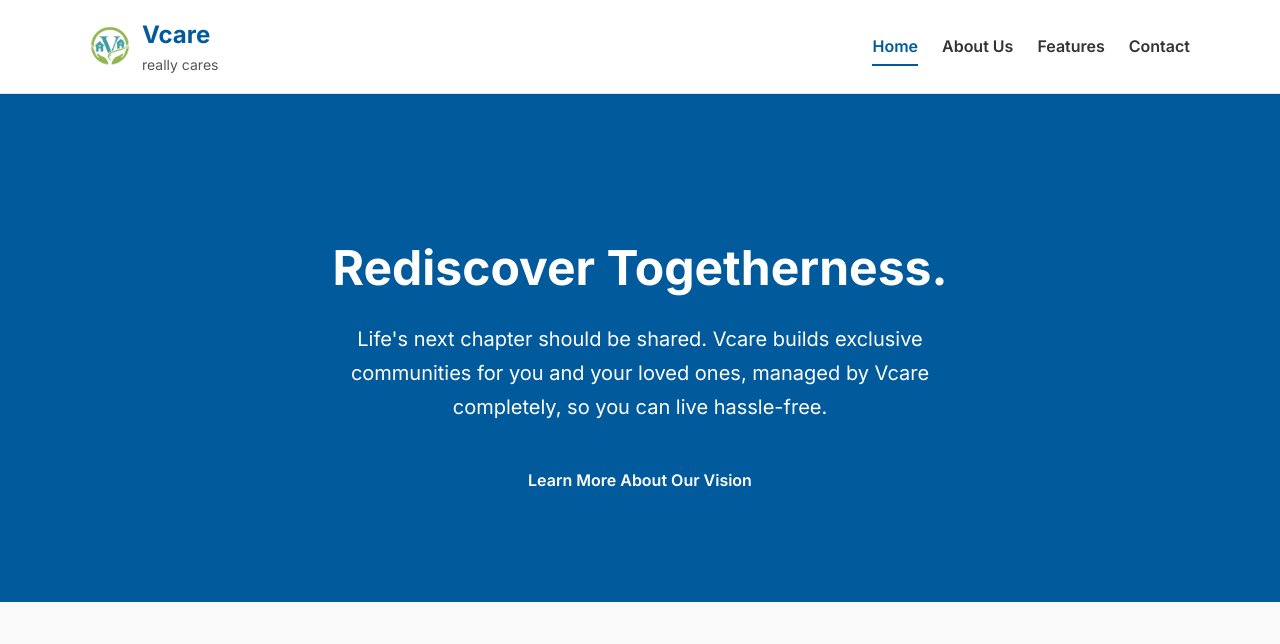
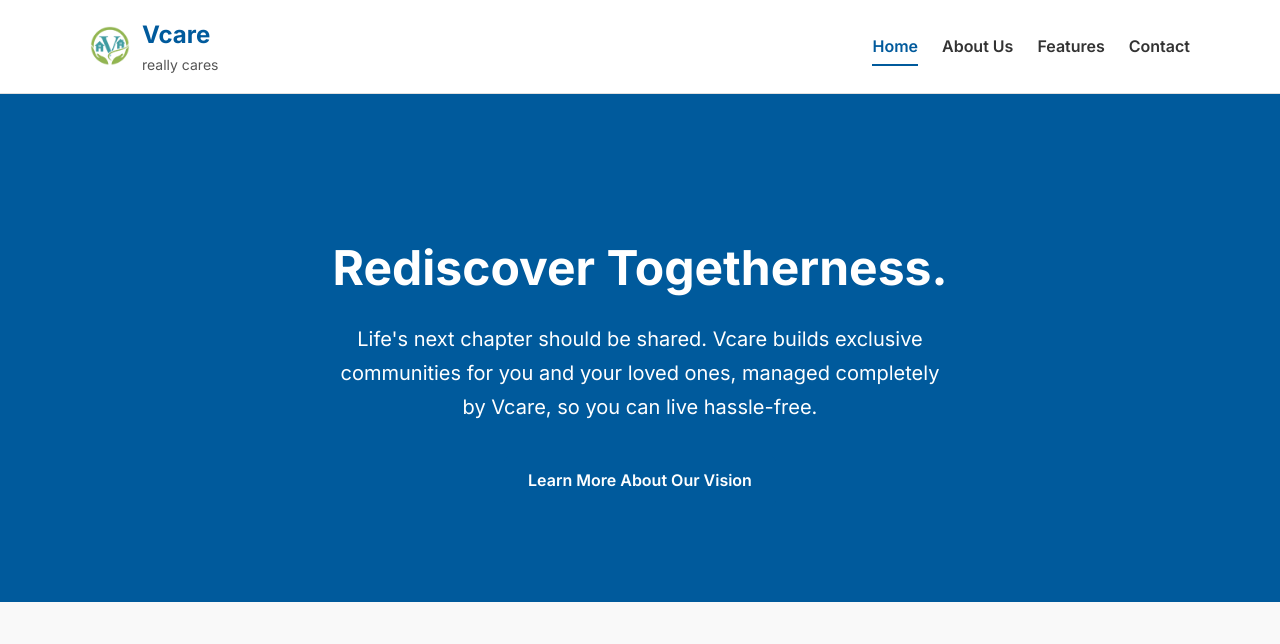
Before and after one commit to rmall2003/Vcare, a plain HTML site: page index.html in a window 1280 px wide. Shown: the top 644 px of the page. Drawn offline with Linux system fonts and the light colour scheme.

Commit message:
paragraph word change

```diff
--- a/index.html
+++ b/index.html
@@ -39,7 +39,9 @@
         <section class="hero">
             <div class="container">
                 <h1>Rediscover Togetherness.</h1>
-                <p class="subtitle">Life's next chapter should be shared. Vcare builds exclusive communities for you and your loved ones, managed by Vcare completely, so you can live hassle-free.</p>
+                <p class="subtitle">Life's next chapter should be shared. Vcare builds
+                    exclusive communities for you and your loved ones,
+                    managed completely by Vcare, so you can live hassle-free.</p>
                 <a href="about.html" class="btn">Learn More About Our Vision</a>
             </div>
         </section>
```
